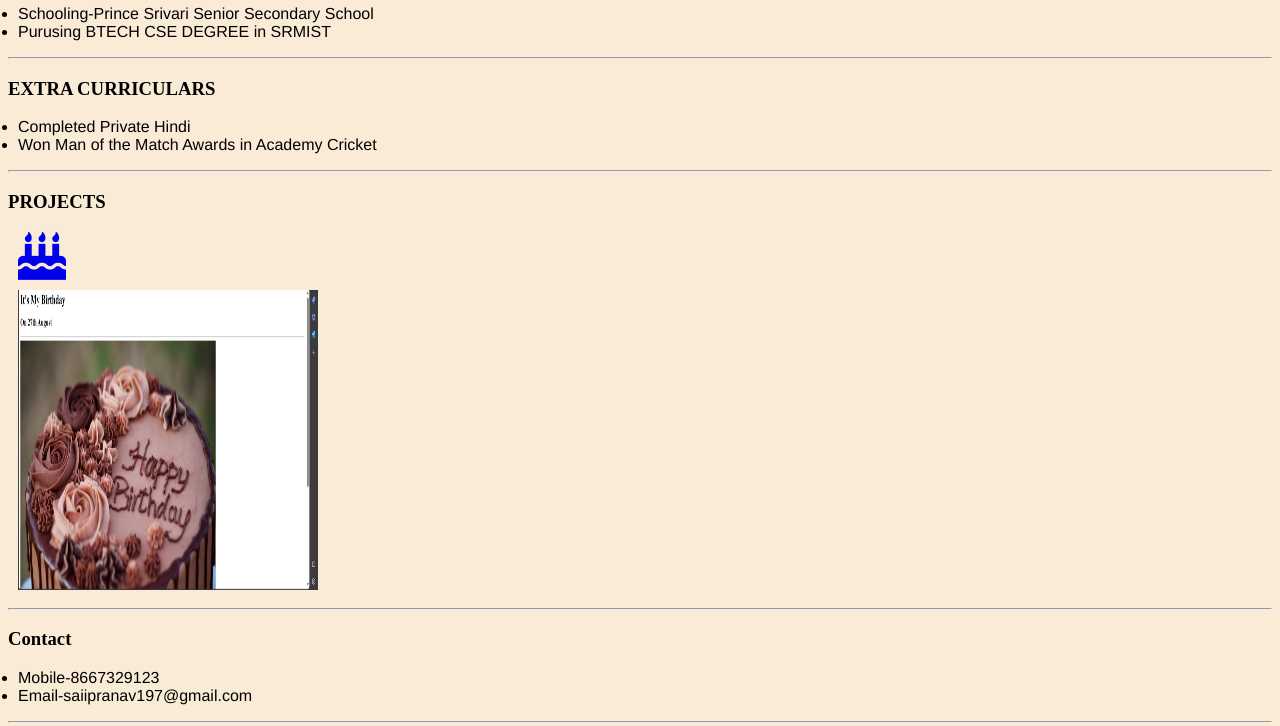
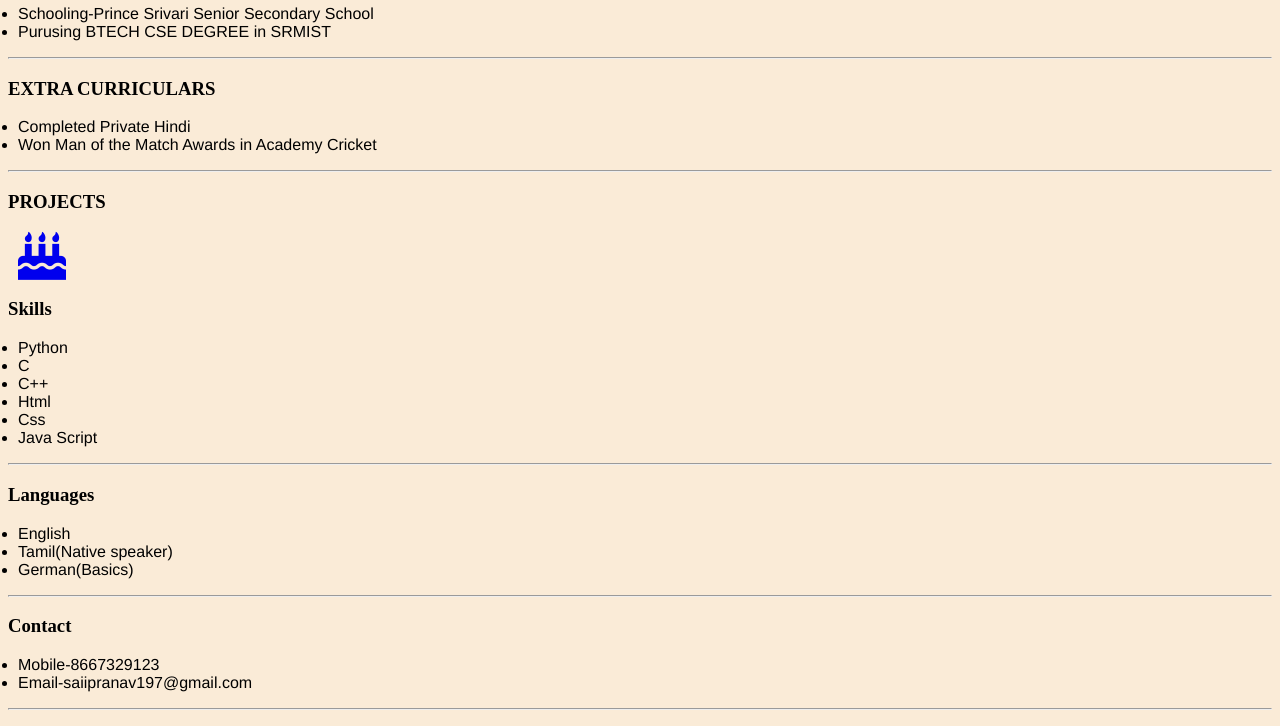
Before and after one commit to Saii3488/portfolio, a plain HTML site: page index.html in a window 1280 px wide. Shown: the part 468-1194 px from the top of the page. Drawn offline with Linux system fonts and the light colour scheme.

Commit message:
Update index.html

```diff
--- a/index.html
+++ b/index.html
@@ -22,10 +22,22 @@
     <a href="birthday.html"><i class="fa fa-cake" style="font-size:48px"></i></a>
 
 </div>
-<div class="image">
-    <img src="birthday.png"/>
-
-</div>
+<h3>Skills</h3>
+<ul>
+    <li>Python</li>
+    <li>C</li>
+    <li>C++</li>
+    <li>Html</li>
+    <li>Css</li>
+    <li>Java Script</li>
+</ul>
+<hr>
+<h3>Languages</h3>
+<ul>
+    <li>English</li>
+    <li>Tamil(Native speaker)</li>
+    <li>German(Basics)</li>
+</ul>
 <hr>
 <h3>Contact</h3>
 <ul>
```
